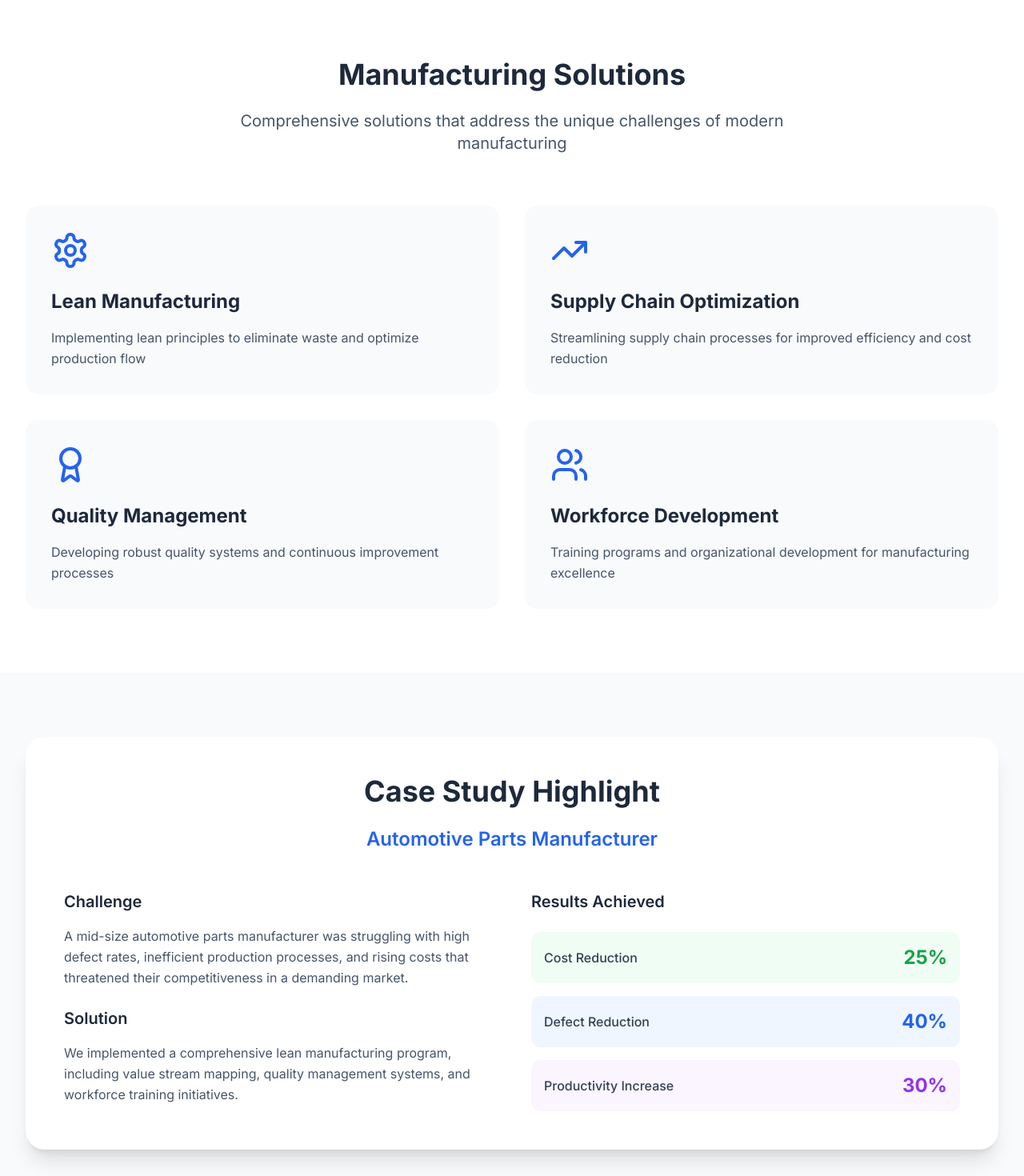
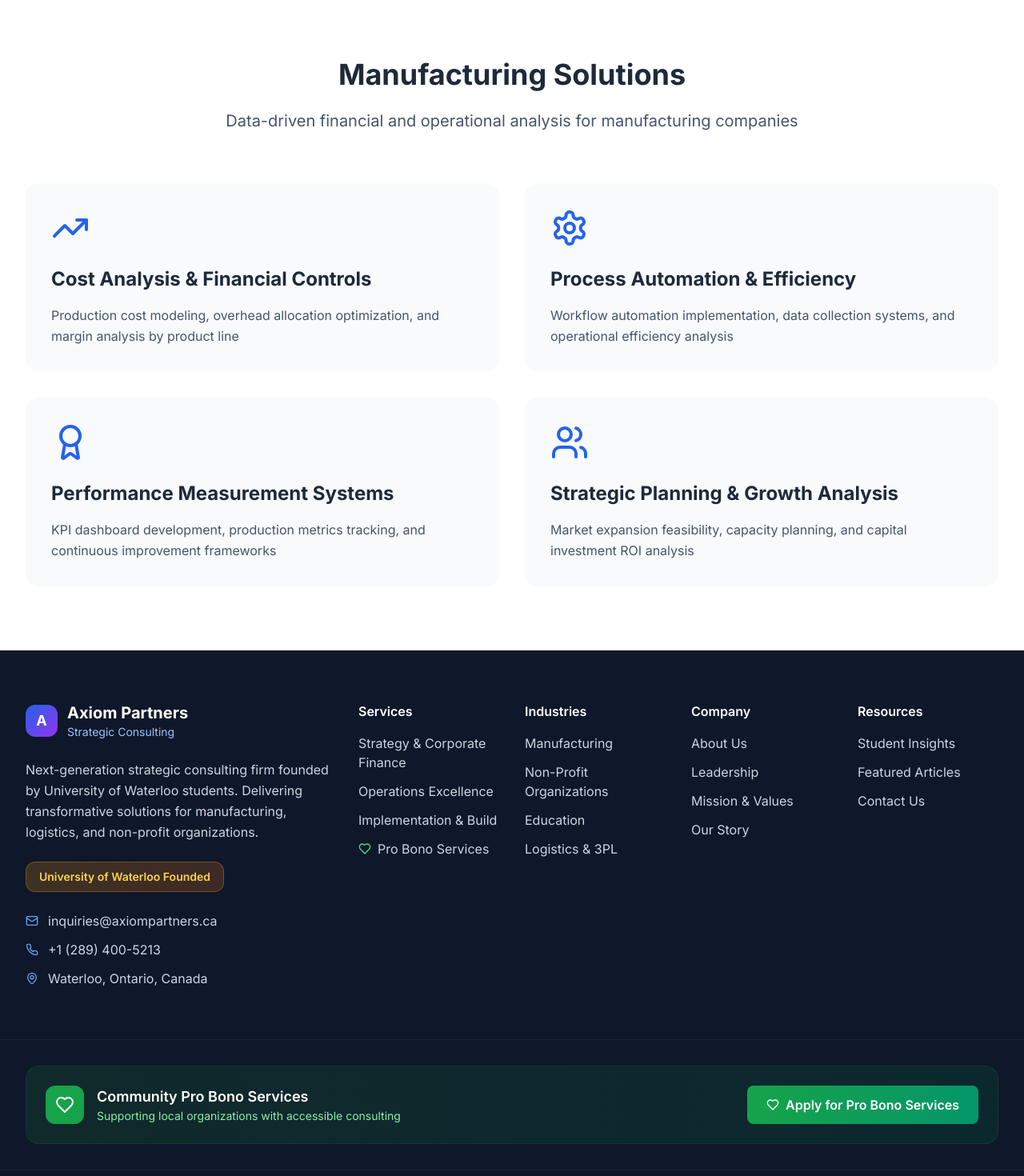
Before and after one commit to wlerouxaxiom/Axiom-Partners-Website, a Next.js app: page /industries/manufacturing in a window 1280 px wide. Shown: the part 500-1970 px from the top of the page at 80% size. Built offline with nearby package versions, Linux system fonts and the light colour scheme.

Commit message:
Update manufacturing page with realistic services and remove fictional case study

```diff
--- a/app/industries/manufacturing/page.tsx
+++ b/app/industries/manufacturing/page.tsx
@@ -6,24 +6,24 @@ import { Factory, CheckCircle, TrendingUp, Settings, Award, Users } from 'lucide
 export default function Manufacturing() {
   const solutions = [
     {
-      icon: Settings,
-      title: 'Lean Manufacturing',
-      description: 'Implementing lean principles to eliminate waste and optimize production flow'
+      icon: TrendingUp,
+      title: 'Cost Analysis & Financial Controls',
+      description: 'Production cost modeling, overhead allocation optimization, and margin analysis by product line'
     },
     {
-      icon: TrendingUp,
-      title: 'Supply Chain Optimization',
-      description: 'Streamlining supply chain processes for improved efficiency and cost reduction'
+      icon: Settings,
+      title: 'Process Automation & Efficiency',
+      description: 'Workflow automation implementation, data collection systems, and operational efficiency analysis'
     },
     {
       icon: Award,
-      title: 'Quality Management',
-      description: 'Developing robust quality systems and continuous improvement processes'
+      title: 'Performance Measurement Systems',
+      description: 'KPI dashboard development, production metrics tracking, and continuous improvement frameworks'
     },
     {
       icon: Users,
-      title: 'Workforce Development',
-      description: 'Training programs and organizational development for manufacturing excellence'
+      title: 'Strategic Planning & Growth Analysis',
+      description: 'Market expansion feasibility, capacity planning, and capital investment ROI analysis'
     }
   ];
 
@@ -43,8 +43,8 @@ export default function Manufacturing() {
               <span className="text-blue-400">Manufacturing</span> Excellence
             </h1>
             <p className="text-xl text-slate-300 max-w-3xl mx-auto leading-relaxed">
-              Optimizing production processes, supply chain efficiency, and quality management
-              systems for manufacturing excellence and competitive advantage.
+              Financial analysis, process optimization, and strategic planning solutions
+              for manufacturing companies seeking operational efficiency and growth.
             </p>
           </motion.div>
         </div>
@@ -62,7 +62,7 @@ export default function Manufacturing() {
           >
             <h2 className="text-4xl font-bold text-slate-800 mb-6">Manufacturing Solutions</h2>
             <p className="text-xl text-slate-600 max-w-3xl mx-auto">
-              Comprehensive solutions that address the unique challenges of modern manufacturing
+              Data-driven financial and operational analysis for manufacturing companies
             </p>
           </motion.div>
 
@@ -86,59 +86,6 @@ export default function Manufacturing() {
           </div>
         </div>
       </section>
-
-      {/* Case Study */}
-      <section className="py-20 bg-slate-50">
-        <div className="max-w-7xl mx-auto px-4 sm:px-6 lg:px-8">
-          <motion.div
-            initial={{ opacity: 0, y: 30 }}
-            whileInView={{ opacity: 1, y: 0 }}
-            transition={{ duration: 0.8 }}
-            viewport={{ once: true }}
-            className="bg-white rounded-3xl p-12 shadow-xl"
-          >
-            <div className="text-center mb-12">
-              <h2 className="text-4xl font-bold text-slate-800 mb-6">Case Study Highlight</h2>
-              <h3 className="text-2xl text-blue-600 font-semibold">Automotive Parts Manufacturer</h3>
-            </div>
-
-            <div className="grid grid-cols-1 lg:grid-cols-2 gap-12">
-              <div>
-                <h4 className="text-xl font-semibold text-slate-800 mb-4">Challenge</h4>
-                <p className="text-slate-600 mb-6 leading-relaxed">
-                  A mid-size automotive parts manufacturer was struggling with high defect rates,
-                  inefficient production processes, and rising costs that threatened their competitiveness
-                  in a demanding market.
-                </p>
-
-                <h4 className="text-xl font-semibold text-slate-800 mb-4">Solution</h4>
-                <p className="text-slate-600 leading-relaxed">
-                  We implemented a comprehensive lean manufacturing program, including value stream
-                  mapping, quality management systems, and workforce training initiatives.
-                </p>
-              </div>
-
-              <div>
-                <h4 className="text-xl font-semibold text-slate-800 mb-6">Results Achieved</h4>
-                <div className="space-y-4">
-                  <div className="flex items-center justify-between bg-green-50 rounded-xl p-4">
-                    <span className="text-slate-700 font-medium">Cost Reduction</span>
-                    <span className="text-2xl font-bold text-green-600">25%</span>
-                  </div>
-                  <div className="flex items-center justify-between bg-blue-50 rounded-xl p-4">
-                    <span className="text-slate-700 font-medium">Defect Reduction</span>
-                    <span className="text-2xl font-bold text-blue-600">40%</span>
-                  </div>
-                  <div className="flex items-center justify-between bg-purple-50 rounded-xl p-4">
-                    <span className="text-slate-700 font-medium">Productivity Increase</span>
-                    <span className="text-2xl font-bold text-purple-600">30%</span>
-                  </div>
-                </div>
-              </div>
-            </div>
-          </motion.div>
-        </div>
-      </section>
     </div>
   );
 }
```
